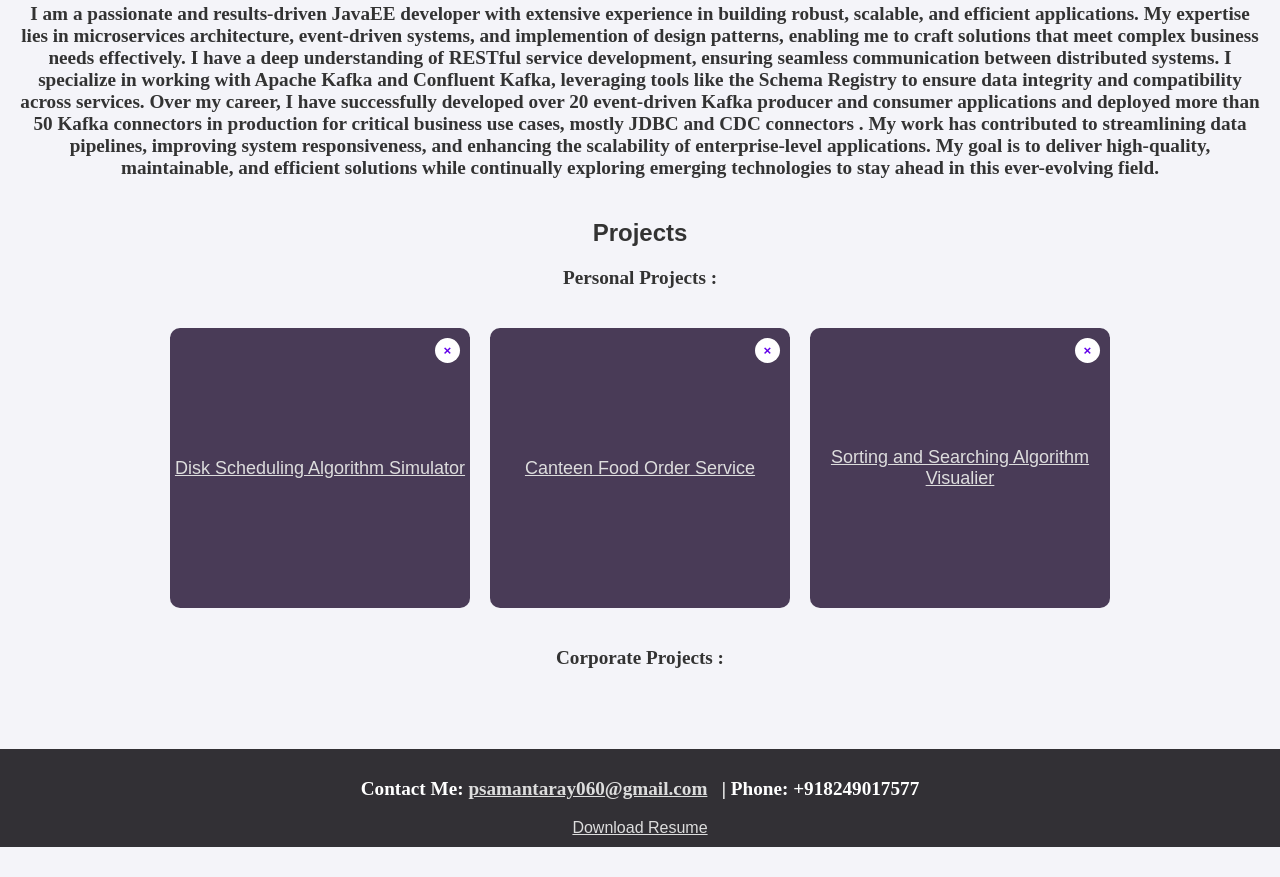
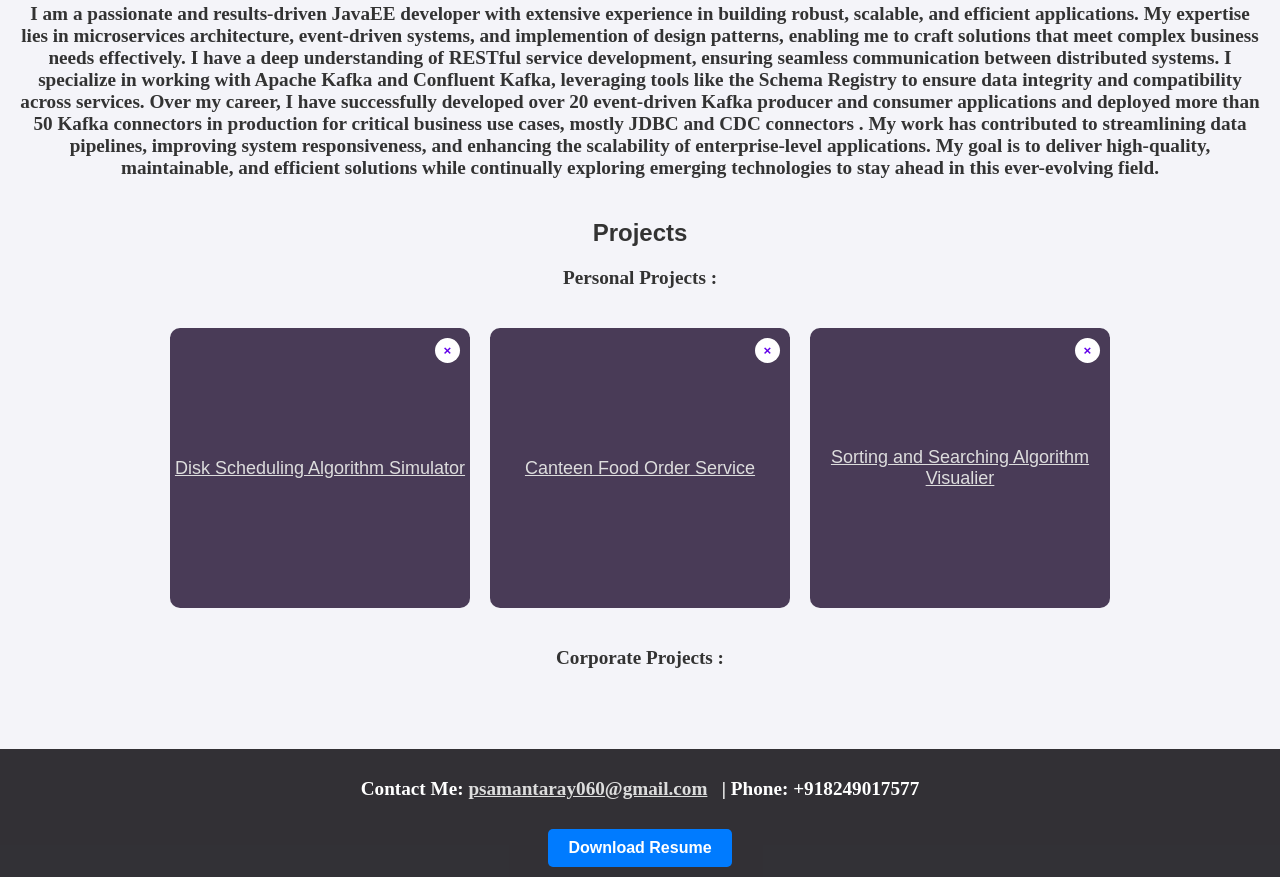
Before and after one commit to rishisamantaray/portfolio, a plain HTML site: page index.html in a window 1280 px wide. Shown: the part 426-1303 px from the top of the page. Before the commit the page ends 1273 px from the top, so only its background shows below. Drawn offline with nearby package versions, Linux system fonts and the light colour scheme.

Commit message:
Update styles.css

```diff
--- a/styles.css
+++ b/styles.css
@@ -141,3 +141,26 @@ p{
     font-size: large;
     font-weight: 800;
 }
+.resume-button {
+    display: inline-block;
+    margin-top: 10px;
+    padding: 10px 20px;
+    font-size: 16px;
+    font-weight: bold;
+    text-decoration: none;
+    color: #fff;
+    background-color: #007BFF; /* Bootstrap primary blue color */
+    border-radius: 5px;
+    transition: background-color 0.3s ease, transform 0.2s ease;
+    border: none;
+    cursor: pointer;
+}
+
+.resume-button:hover {
+    background-color: #0056b3; /* Darker blue on hover */
+    transform: scale(1.05);
+}
+
+.resume-button:active {
+    background-color: #004085; /* Even darker blue on click */
+}
```
